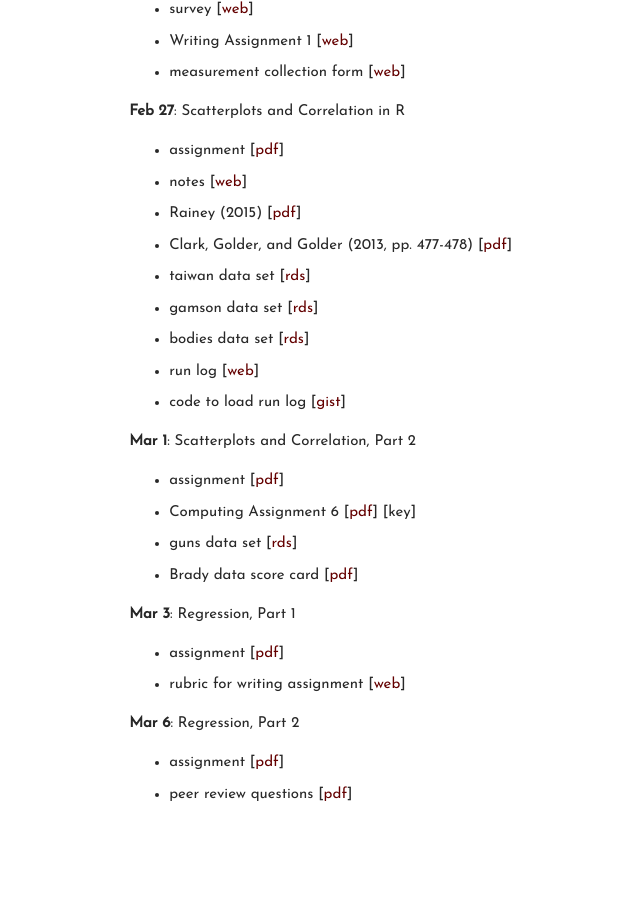
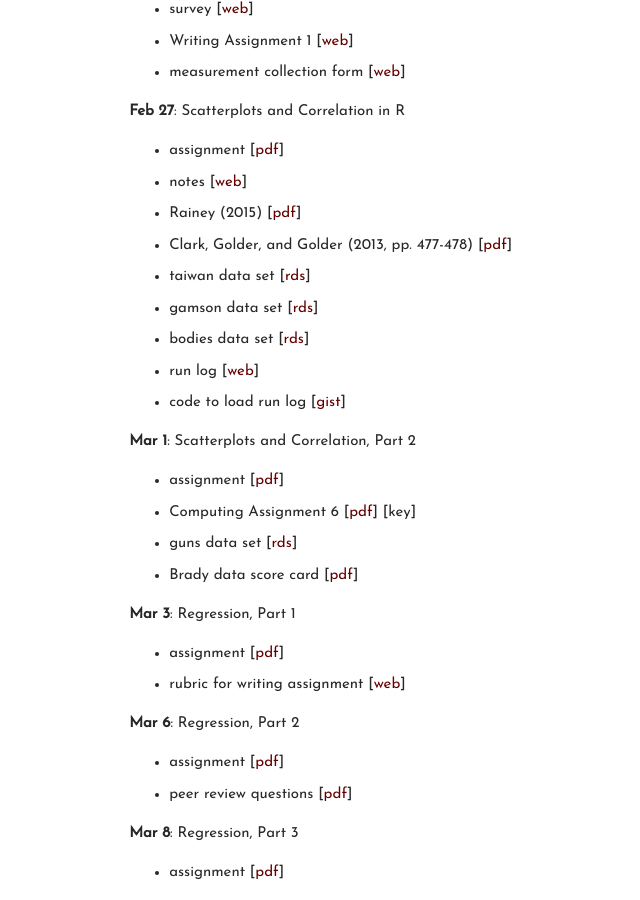
Before and after one commit to carlislerainey/carlislerainey.github.io, a Jekyll site: the page built from teaching/pols-209/index.md, in a window 1280 px wide and 900 px high, scrolled down 3269 px. Shown: the whole window, without its empty margins (333-973 px from the left). Built offline with Jekyll 4.4.1, drawn with Linux system fonts in a browser that asks for light colours; before the commit the page ends 4091 px from its top, so only the background shows below that.

Commit message:
update 209

```diff
--- a/teaching/pols-209/index.md
+++ b/teaching/pols-209/index.md
@@ -144,3 +144,6 @@ Tuesday, 1-4pm
 **Mar 6**: Regression, Part 2
 - assignment [[pdf](files/assign-21-regression-2.pdf)]
 - peer review questions [[pdf](files/peer-review-questions.pdf)]
+
+**Mar 8**: Regression, Part 3
+- assignment [[pdf](files/assign-22-regression-3.pdf)]
```
Also changed, not shown: 1 other file.
